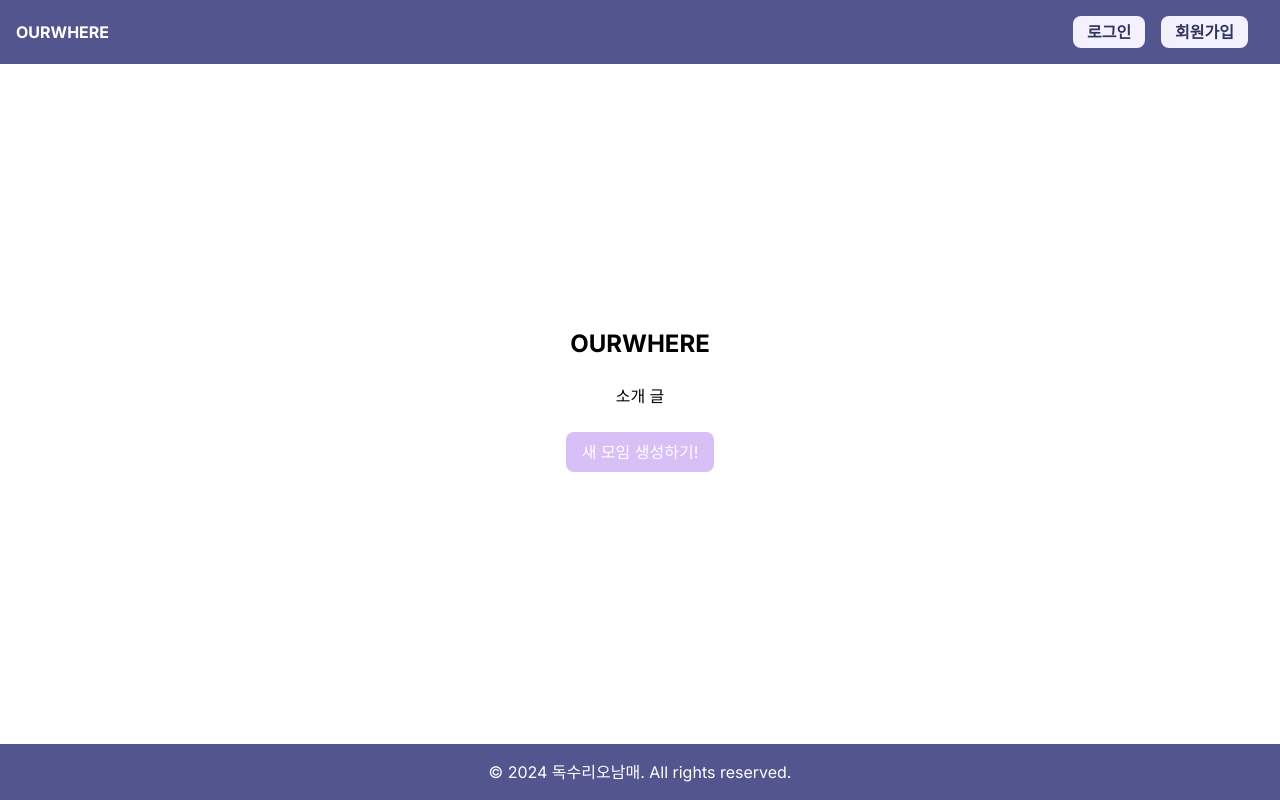
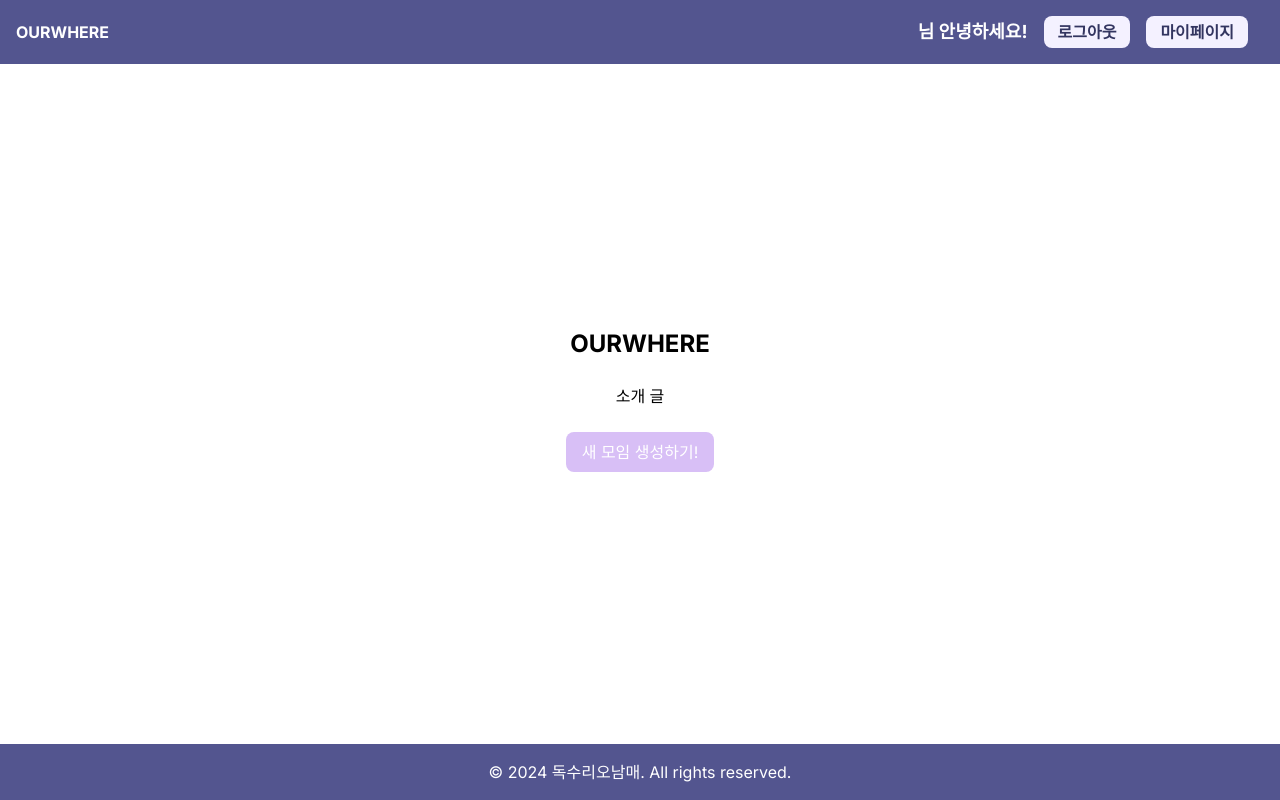
Before and after one commit to 0dytpq0/ourwhere, a Next.js app: page / in a window 1280 px wide. Built offline with nearby package versions, Linux system fonts and the light colour scheme; no server answers.

Commit message:
feat: user 있을시 header로그아웃으로 바뀌기

```diff
--- a/src/app/(provider)/(root)/layout.tsx
+++ b/src/app/(provider)/(root)/layout.tsx
@@ -6,7 +6,9 @@ import { useMutation } from '@tanstack/react-query';
 import { PropsWithChildren, useEffect } from 'react';
 
 function GlobalLayout({ children }: PropsWithChildren) {
-  const { setUser } = useAuthStore((state) => state);
+  const { setUser, user } = useAuthStore((state) => state);
+
+  console.log('user 정보', user);
 
   const { mutate: getUserSession } = useMutation({
     mutationFn: () => api.auth.getUserSession(),
--- a/src/app/(provider)/(root)/meeting/layout.tsx
+++ b/src/app/(provider)/(root)/meeting/layout.tsx
@@ -8,9 +8,9 @@ declare global {
 
 export default function RootLayout({ children }: { children: React.ReactNode }) {
   return (
-    <html>
-      <body>{children}</body>
+    <div>
+      <div>{children}</div>
       <KakaoShareScript />
-    </html>
+    </div>
   );
 }
--- a/src/app/(provider)/layout.tsx
+++ b/src/app/(provider)/layout.tsx
@@ -7,7 +7,8 @@ import { PropsWithChildren } from 'react';
 function ProviderLayout({ children }: PropsWithChildren) {
   return (
     <QueryProvider>
-      <AuthStoreProvider>{children}</AuthStoreProvider>
+      {children}
+      {/* <AuthStoreProvider>{children}</AuthStoreProvider> */}
     </QueryProvider>
   );
 }
--- a/src/app/layout.tsx
+++ b/src/app/layout.tsx
@@ -3,6 +3,7 @@ import { Inter } from 'next/font/google';
 import './globals.css';
 import Header from '@/components/molecules/Header';
 import Footer from '@/components/molecules/Footer';
+import { AuthStoreProvider } from '@/providers/js-auth.store.provider';
 
 const inter = Inter({ subsets: ['latin'] });
 
@@ -19,9 +20,11 @@ export default function RootLayout({
   return (
     <html lang="en">
       <body className={inter.className}>
-        <Header />
-        {children}
-        <Footer />
+        <AuthStoreProvider>
+          <Header />
+          {children}
+          <Footer />
+        </AuthStoreProvider>
       </body>
     </html>
   );
--- a/src/components/molecules/header.tsx
+++ b/src/components/molecules/header.tsx
@@ -1,27 +1,61 @@
+'use client';
+import api from '@/api/api';
+import { useAuthStore } from '@/providers/js-auth.store.provider';
 import Link from 'next/link';
+import { useRouter } from 'next/navigation';
+import { useEffect } from 'react';
 
 export default function Header() {
-  const buttons = [
-    { text: '로그인', href: '/log-in' },
-    { text: '회원가입', href: '/sign-up' }
-  ];
+  const { user, setUser } = useAuthStore((state) => state);
+  const router = useRouter();
+
+  const handleClickLogOut = async () => {
+    await api.auth.logOut();
+    setUser(null);
+    router.push('/log-in');
+  };
+
+  useEffect(() => {
+    console.log('User state updated:', user);
+  }, [user]);
 
   return (
     <>
-      <nav className="fixed top-0 left-0 w-full z-10  bg-header-color">
+      <nav className="fixed top-0 left-0 w-full z-10 bg-header-color">
         <ul className="text-white h-16 flex items-center m-auto px-4">
           <Link href="/" className="font-lg font-bold">
-            {' '}
-            OURWHERE{' '}
+            OURWHERE
           </Link>
-          <div className="ml-auto flex space-x-4 mx-4">
-            {buttons.map((button, index) => (
-              <Link key={index} href={button.href}>
-                <button className="border-solid bg-loginpage-color text-font-color px-3.5 py-1 rounded-lg font-bold">
-                  {button.text}
+          <div className="ml-auto flex items-center space-x-4 mx-4">
+            {user ? (
+              <>
+                <span className="text-lg font-bold"> {user.user_metadata.nickname} 님 안녕하세요! </span>
+                <button
+                  onClick={handleClickLogOut}
+                  className="border-solid bg-loginpage-color text-font-color px-3.5 py-1 rounded-lg font-bold"
+                >
+                  로그아웃
                 </button>
-              </Link>
-            ))}
+                <Link href="/my-page">
+                  <button className="border-solid bg-loginpage-color text-font-color px-3.5 py-1 rounded-lg font-bold">
+                    마이페이지
+                  </button>
+                </Link>
+              </>
+            ) : (
+              <>
+                <Link href="/log-in">
+                  <button className="border-solid bg-loginpage-color text-font-color px-3.5 py-1 rounded-lg font-bold">
+                    로그인
+                  </button>
+                </Link>
+                <Link href="/sign-up">
+                  <button className="border-solid bg-loginpage-color text-font-color px-3.5 py-1 rounded-lg font-bold">
+                    회원가입
+                  </button>
+                </Link>
+              </>
+            )}
           </div>
         </ul>
       </nav>
--- a/src/stores/js-auth.store.ts
+++ b/src/stores/js-auth.store.ts
@@ -59,8 +59,6 @@ export const defaultInitState: AuthState = {
   }
 };
 
-// state는 initState에서 추가, action은 initScheduleStore 밑 아래에 같이 추가해야될듯?
-// next.js 문서 따라 쳤는데 흠... 한번 하면서 알아봐야할듯함.
 export const createAuthStore = (initState: AuthState = defaultInitState) => {
   return createStore<AuthStore>()((set) => ({
     ...initState,
```
